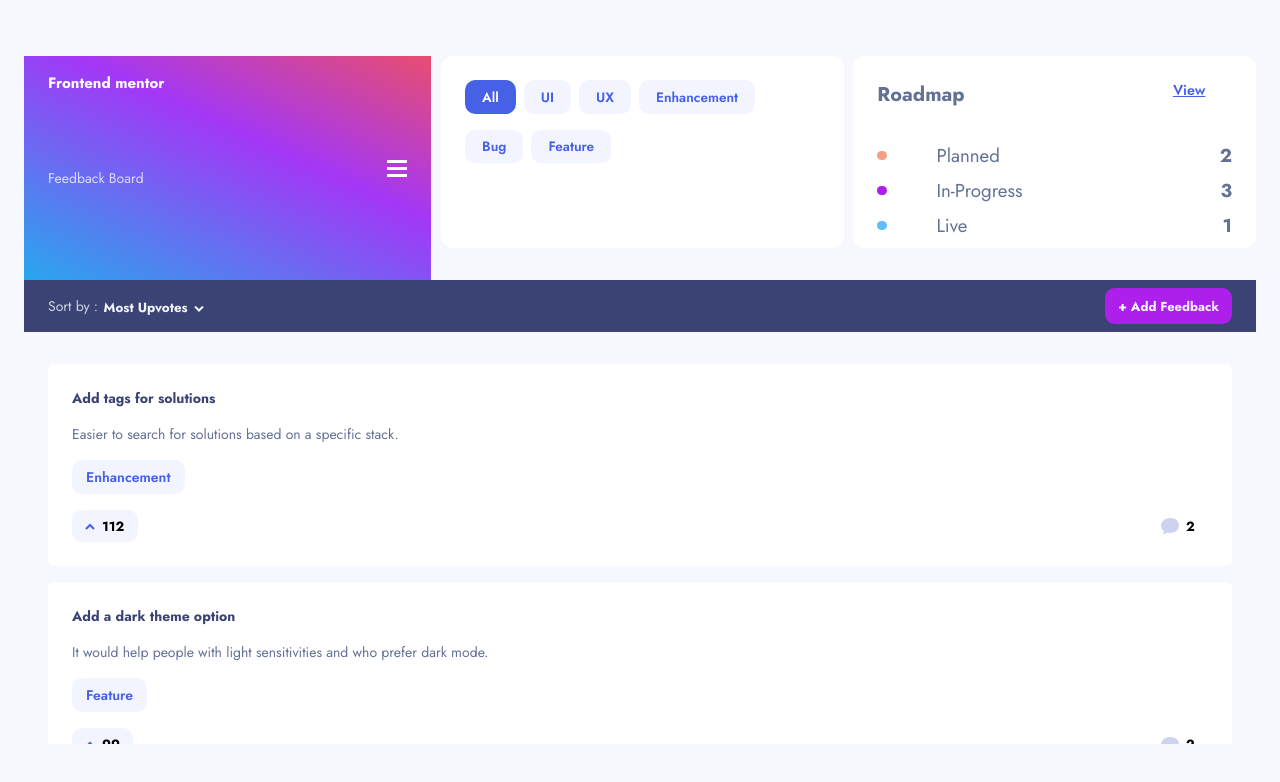
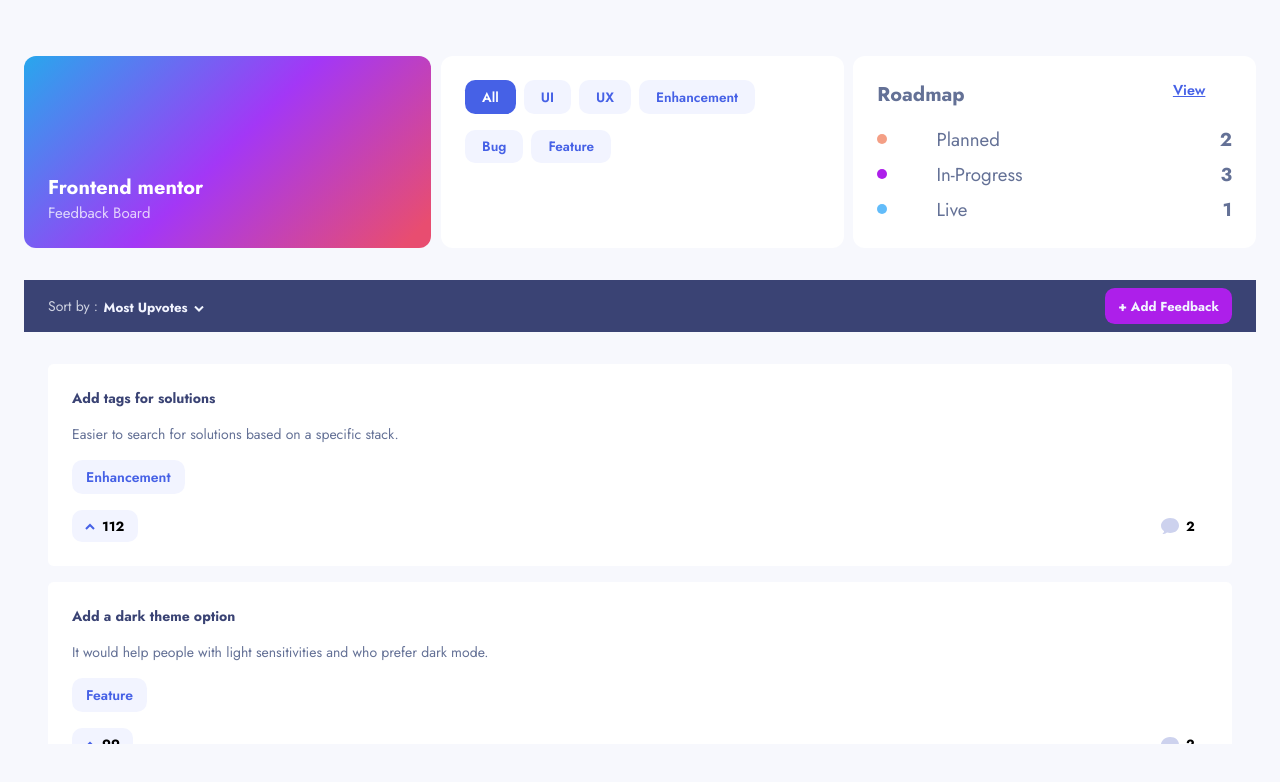
Before and after one commit to ReversalGM/product-feedback-app, a React (Vite) app: page / in a window 1280 px wide. Shown: the top 782 px of the page. Built offline with nearby package versions, Linux system fonts and the light colour scheme.

Commit message:
small css fixes

```diff
--- a/src/components-pages/FeedbackMain/FeedbackMain.css
+++ b/src/components-pages/FeedbackMain/FeedbackMain.css
@@ -24,10 +24,10 @@
     "subtitle button";
 
   background: linear-gradient(
-      25deg,
+      135deg,
       rgba(40, 167, 237, 1) 0%,
-      rgba(163, 55, 246, 1) 60%,
-      rgba(232, 77, 112, 1) 100%
+      rgba(163, 55, 246, 1) 50%,
+      rgba(232, 77, 112, 1) 95%
     ),
     rgba(40, 167, 237, 1);
   background-size: cover;
@@ -181,6 +181,42 @@
     padding: 3.5rem 1.5rem;
   }
 
+  .feedback__header {
+    all: unset;
+    display: flex;
+    flex-direction: column;
+    justify-content: flex-end;
+
+    background: linear-gradient(
+        135deg,
+        rgba(40, 167, 237, 1) 0%,
+        rgba(163, 55, 246, 1) 50%,
+        rgba(232, 77, 112, 1) 95%
+      ),
+      rgba(40, 167, 237, 1);
+    background-size: cover;
+    color: var(--primary-white);
+    background-color: var(--primary-white);
+    border-radius: 0.75em;
+    margin-bottom: 2rem;
+    padding: 1.5rem;
+  }
+
+  .feedback__header-title {
+    font-size: 1.25rem;
+    font-weight: 700;
+  }
+
+  .feedback__header-subtitle {
+    font-size: 0.9375rem;
+    font-weight: 400;
+    opacity: 75%;
+  }
+
+  .feedback__header-button.btn {
+    display: none; /* hide the button */
+  }
+
   .feedback__menu-backdrop {
     height: 0;
   }
--- a/src/components-pages/FeedbackMain/RoadmapMenu/RoadmapMenu.css
+++ b/src/components-pages/FeedbackMain/RoadmapMenu/RoadmapMenu.css
@@ -1,6 +1,6 @@
 .roadmap-menu {
   display: grid;
-  grid-template-rows: 2fr;
+  grid-template-rows: 1.4fr;
   grid-auto-rows: 1fr;
   grid-template-columns: 1fr 4fr 1fr;
   grid-template-areas: "title title link";
```
